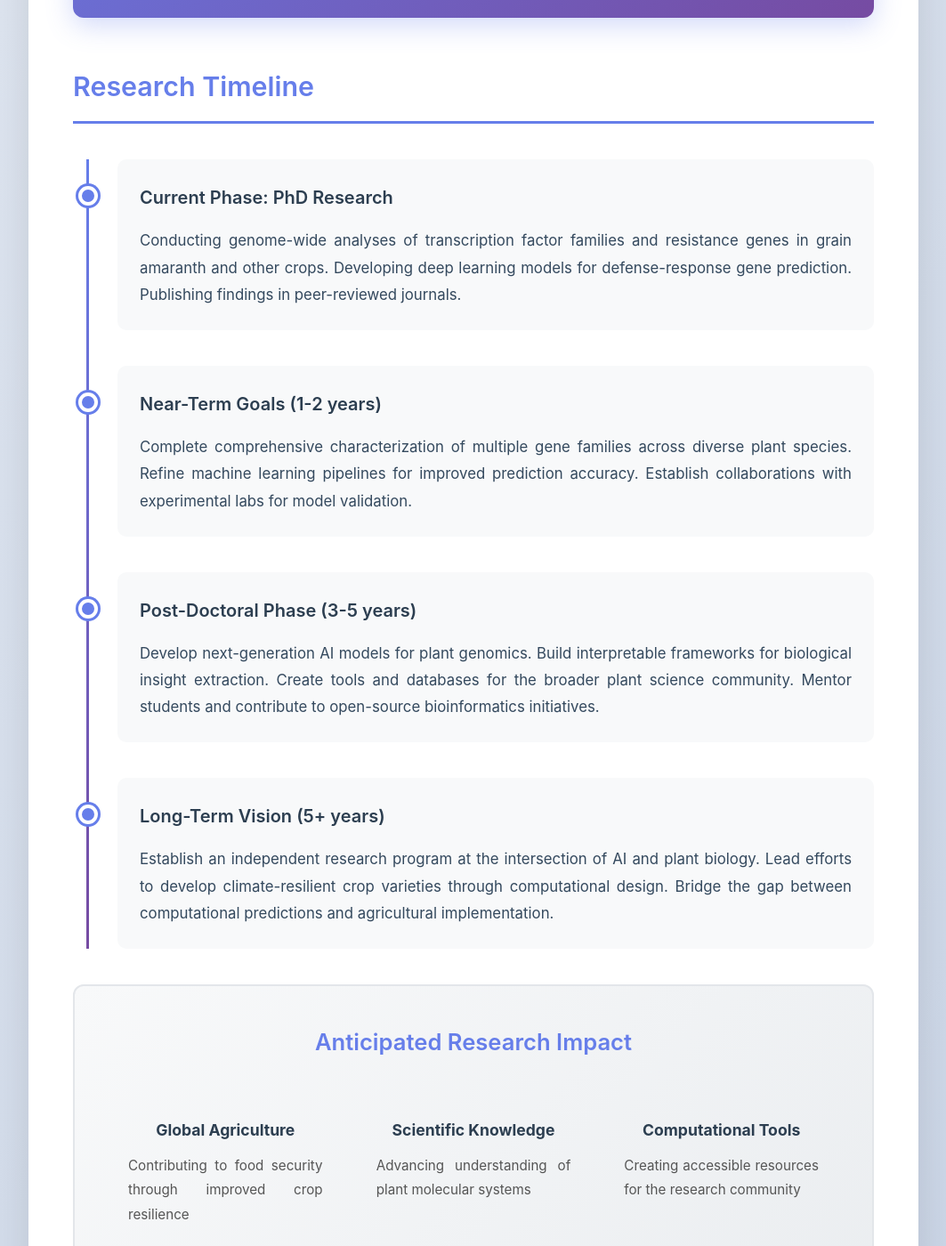
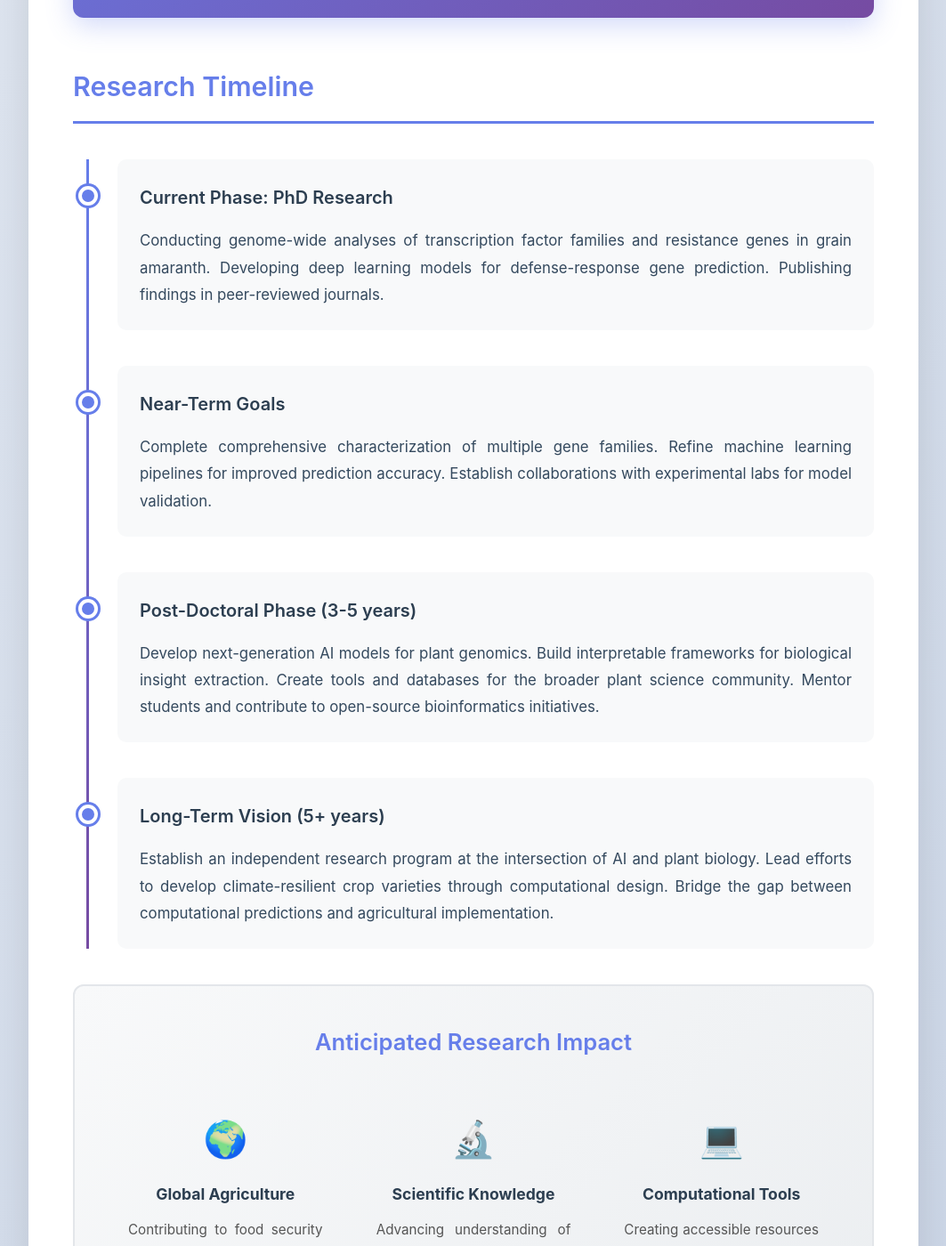
Before and after one commit to Ramesh5591/Ramesh5591.github.io, a Jekyll site: the page research.html, which Jekyll copies as it is, in a window 1280 px wide and 1400 px high, scrolled down 3399 px. Shown: the whole window at 89% size, without its empty margins (108-1171 px from the left). Built offline with Jekyll 4.4.1, drawn with Linux system fonts in a browser that asks for light colours.

Commit message:
Update research.html

```diff
--- a/research.html
+++ b/research.html
@@ -457,12 +457,12 @@
       <div class="timeline">
         <div class="timeline-item">
           <h3>Current Phase: PhD Research</h3>
-          <p>Conducting genome-wide analyses of transcription factor families and resistance genes in grain amaranth and other crops. Developing deep learning models for defense-response gene prediction. Publishing findings in peer-reviewed journals.</p>
+          <p>Conducting genome-wide analyses of transcription factor families and resistance genes in grain amaranth. Developing deep learning models for defense-response gene prediction. Publishing findings in peer-reviewed journals.</p>
         </div>
 
         <div class="timeline-item">
-          <h3>Near-Term Goals (1-2 years)</h3>
-          <p>Complete comprehensive characterization of multiple gene families across diverse plant species. Refine machine learning pipelines for improved prediction accuracy. Establish collaborations with experimental labs for model validation.</p>
+          <h3>Near-Term Goals</h3>
+          <p>Complete comprehensive characterization of multiple gene families. Refine machine learning pipelines for improved prediction accuracy. Establish collaborations with experimental labs for model validation.</p>
         </div>
 
         <div class="timeline-item">
@@ -480,22 +480,22 @@
         <h3>Anticipated Research Impact</h3>
         <div class="impact-grid">
           <div class="impact-item">
-            <span class="impact-icon"></span>
+            <span class="impact-icon">🌍</span>
             <h4>Global Agriculture</h4>
             <p>Contributing to food security through improved crop resilience</p>
           </div>
           <div class="impact-item">
-            <span class="impact-icon"></span>
+            <span class="impact-icon">🔬</span>
             <h4>Scientific Knowledge</h4>
             <p>Advancing understanding of plant molecular systems</p>
           </div>
           <div class="impact-item">
-            <span class="impact-icon"></span>
+            <span class="impact-icon">💻</span>
             <h4>Computational Tools</h4>
             <p>Creating accessible resources for the research community</p>
           </div>
           <div class="impact-item">
-            <span class="impact-icon"></span>
+            <span class="impact-icon">🎓</span>
             <h4>Training & Education</h4>
             <p>Mentoring next generation of computational biologists</p>
           </div>
```
